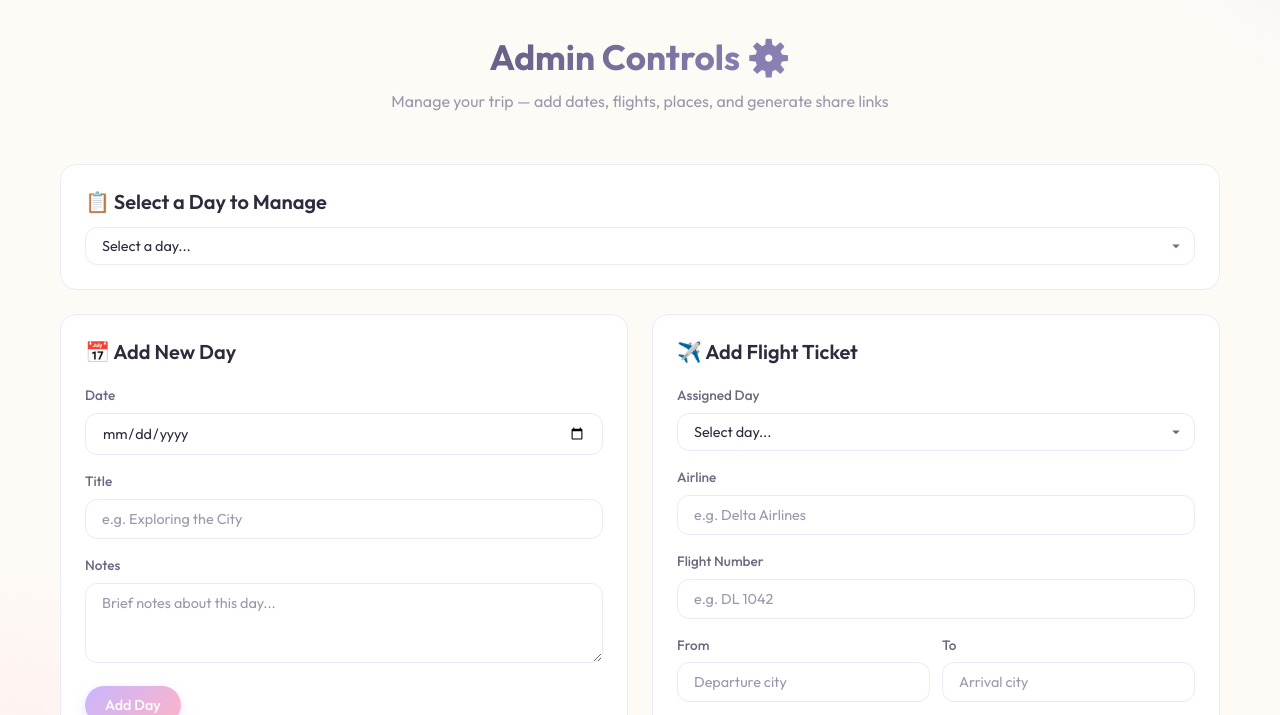
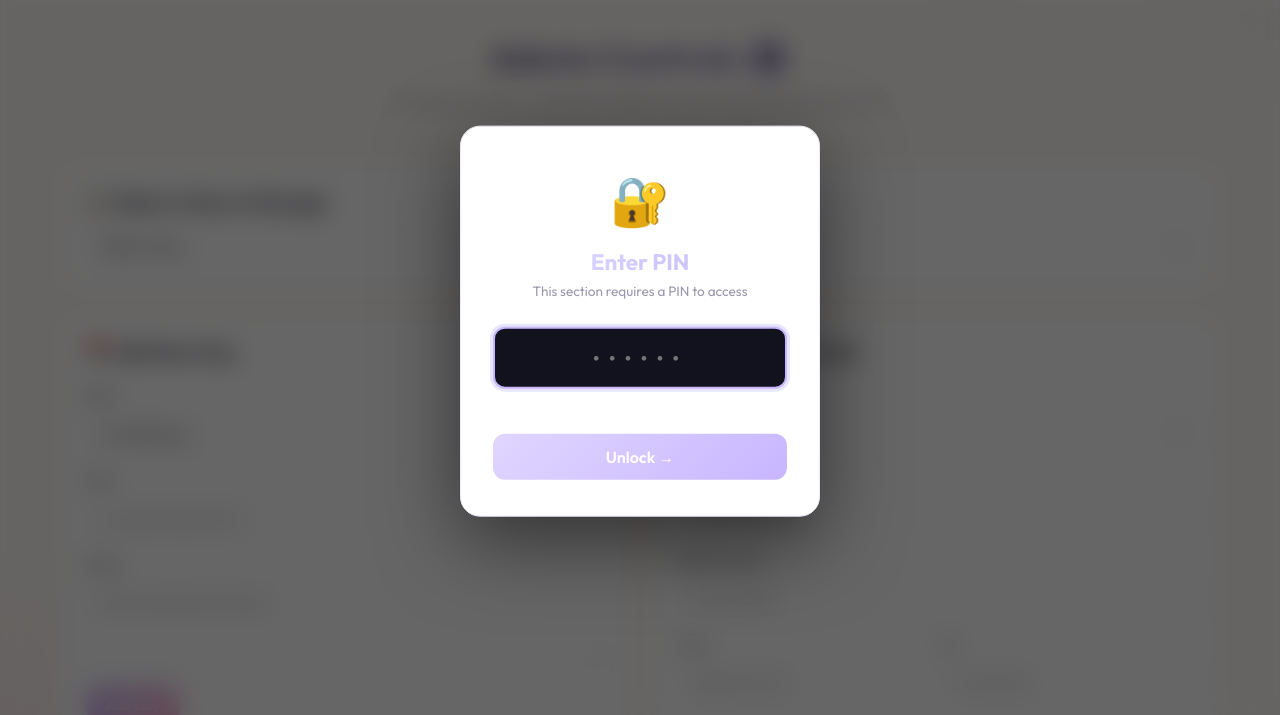
Before and after one commit to Kunaljanjirala123/SUMMER-TRIP, a website: page public/admin.html in a window 1280 px wide. Shown: the part 79-794 px from the top of the page. Drawn offline with Linux system fonts and the light colour scheme; no server answers.

Commit message:
Add PIN protection to Admin and Expenses pages (default: 210921)

```diff
--- a/public/admin.html
+++ b/public/admin.html
@@ -190,6 +190,7 @@
 
     <div class="toast" id="toast"></div>
 
+    <script src="/js/pin-gate.js"></script>
     <script src="/js/admin.js"></script>
 </body>
 
--- /dev/null
+++ b/public/js/pin-gate.js
@@ -0,0 +1,219 @@
+// --- PIN Gate for Admin & Expenses Pages ---
+// Shows a small PIN prompt overlay. Default PIN: 210921
+// Once verified, stores in sessionStorage so it persists for the session.
+
+(function () {
+    const CORRECT_PIN = '210921';
+    const SESSION_KEY = 'admin_pin_verified';
+
+    // If already verified this session, skip
+    if (sessionStorage.getItem(SESSION_KEY) === 'true') return;
+
+    // Hide page content until PIN is entered
+    document.body.style.overflow = 'hidden';
+
+    // Create overlay
+    const overlay = document.createElement('div');
+    overlay.id = 'pinOverlay';
+    overlay.innerHTML = `
+        <div class="pin-backdrop"></div>
+        <div class="pin-modal">
+            <div class="pin-icon">🔐</div>
+            <h2 class="pin-title">Enter PIN</h2>
+            <p class="pin-subtitle">This section requires a PIN to access</p>
+            <form id="pinForm">
+                <div class="pin-input-row">
+                    <input type="password" id="pinInput" class="pin-input" maxlength="6"
+                           placeholder="••••••" autofocus inputmode="numeric" pattern="[0-9]*">
+                </div>
+                <div class="pin-error" id="pinError">Incorrect PIN. Try again.</div>
+                <button type="submit" class="pin-submit">Unlock →</button>
+            </form>
+        </div>
+    `;
+
+    // Inject styles
+    const style = document.createElement('style');
+    style.textContent = `
+        .pin-backdrop {
+            position: fixed;
+            inset: 0;
+            background: rgba(0, 0, 0, 0.6);
+            backdrop-filter: blur(12px);
+            -webkit-backdrop-filter: blur(12px);
+            z-index: 9998;
+            animation: pinFadeIn 0.3s ease;
+        }
+
+        .pin-modal {
+            position: fixed;
+            top: 50%;
+            left: 50%;
+            transform: translate(-50%, -50%);
+            background: var(--bg-card, #1a1a2e);
+            border: 1px solid var(--border, rgba(255, 255, 255, 0.08));
+            border-radius: 20px;
+            padding: 36px 32px;
+            z-index: 9999;
+            text-align: center;
+            min-width: 300px;
+            max-width: 360px;
+            box-shadow: 0 24px 80px rgba(0, 0, 0, 0.5);
+            animation: pinSlideIn 0.4s cubic-bezier(0.16, 1, 0.3, 1);
+        }
+
+        .pin-icon {
+            font-size: 3rem;
+            margin-bottom: 8px;
+            animation: pinBounce 2s ease-in-out infinite;
+        }
+
+        @keyframes pinBounce {
+            0%, 100% { transform: translateY(0); }
+            50% { transform: translateY(-6px); }
+        }
+
+        .pin-title {
+            font-size: 1.4rem;
+            font-weight: 700;
+            margin-bottom: 4px;
+            background: linear-gradient(135deg, #e0e0ff, #c4b5fd);
+            -webkit-background-clip: text;
+            -webkit-text-fill-color: transparent;
+            background-clip: text;
+        }
+
+        .pin-subtitle {
+            color: var(--text-muted, #888);
+            font-size: 0.85rem;
+            margin-bottom: 24px;
+        }
+
+        .pin-input-row {
+            display: flex;
+            justify-content: center;
+            margin-bottom: 8px;
+        }
+
+        .pin-input {
+            width: 100%;
+            padding: 14px 16px;
+            font-size: 1.5rem;
+            text-align: center;
+            letter-spacing: 8px;
+            border: 2px solid var(--border, rgba(255, 255, 255, 0.1));
+            border-radius: 12px;
+            background: var(--bg-base, #12121f);
+            color: var(--text-primary, #fff);
+            outline: none;
+            transition: border-color 0.2s ease, box-shadow 0.2s ease;
+            font-family: inherit;
+        }
+
+        .pin-input:focus {
+            border-color: var(--lavender-deep, #8b7cf7);
+            box-shadow: 0 0 0 3px rgba(139, 124, 247, 0.2);
+        }
+
+        .pin-input.shake {
+            animation: pinShake 0.4s ease;
+            border-color: #e06469;
+        }
+
+        .pin-error {
+            color: #e06469;
+            font-size: 0.82rem;
+            margin-bottom: 16px;
+            min-height: 20px;
+            opacity: 0;
+            transition: opacity 0.2s ease;
+        }
+
+        .pin-error.visible {
+            opacity: 1;
+        }
+
+        .pin-submit {
+            width: 100%;
+            padding: 13px;
+            background: linear-gradient(135deg, var(--lavender, #c4b5fd), var(--lavender-deep, #8b7cf7));
+            color: #fff;
+            border: none;
+            border-radius: 12px;
+            font-size: 1rem;
+            font-weight: 600;
+            cursor: pointer;
+            transition: transform 0.15s ease, box-shadow 0.2s ease;
+            font-family: inherit;
+        }
+
+        .pin-submit:hover {
+            transform: translateY(-1px);
+            box-shadow: 0 6px 20px rgba(139, 124, 247, 0.3);
+        }
+
+        .pin-submit:active {
+            transform: translateY(0);
+        }
+
+        @keyframes pinFadeIn {
+            from { opacity: 0; }
+            to { opacity: 1; }
+        }
+
+        @keyframes pinSlideIn {
+            from { opacity: 0; transform: translate(-50%, -48%); }
+            to { opacity: 1; transform: translate(-50%, -50%); }
+        }
+
+        @keyframes pinShake {
+            0%, 100% { transform: translateX(0); }
+            25% { transform: translateX(-8px); }
+            75% { transform: translateX(8px); }
+        }
+
+        @keyframes pinUnlock {
+            to { opacity: 0; transform: translate(-50%, -50%) scale(0.95); }
+        }
+
+        @keyframes pinBackdropOut {
+            to { opacity: 0; }
+        }
+    `;
+    document.head.appendChild(style);
+    document.body.appendChild(overlay);
+
+    // Focus input
+    setTimeout(() => {
+        document.getElementById('pinInput')?.focus();
+    }, 100);
+
+    // Handle form submit
+    document.getElementById('pinForm').addEventListener('submit', function (e) {
+        e.preventDefault();
+        const input = document.getElementById('pinInput');
+        const error = document.getElementById('pinError');
+
+        if (input.value === CORRECT_PIN) {
+            // Success — store and remove overlay
+            sessionStorage.setItem(SESSION_KEY, 'true');
+
+            const modal = overlay.querySelector('.pin-modal');
+            const backdrop = overlay.querySelector('.pin-backdrop');
+            modal.style.animation = 'pinUnlock 0.3s ease forwards';
+            backdrop.style.animation = 'pinBackdropOut 0.3s ease forwards';
+
+            setTimeout(() => {
+                overlay.remove();
+                document.body.style.overflow = '';
+            }, 300);
+        } else {
+            // Wrong PIN
+            error.classList.add('visible');
+            input.classList.add('shake');
+            input.value = '';
+            input.focus();
+            setTimeout(() => input.classList.remove('shake'), 400);
+        }
+    });
+})();
```
Also changed, not shown: public/expenses.html (+1 -0 lines).
